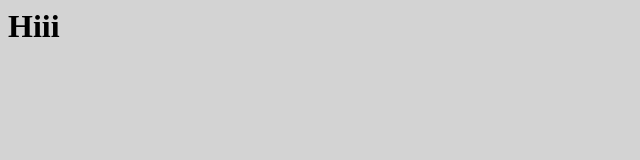
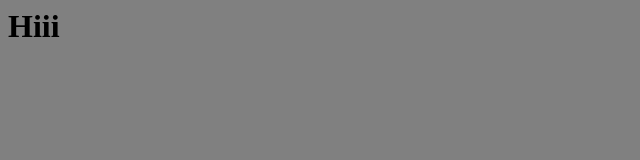
Before and after one commit to ankipoonia/ankipoonia.github.io, a plain HTML site: page index.html in a window 1280 px wide. Shown: the whole page, without its empty margins (0-640 px from the left). Drawn offline with Linux system fonts and the light colour scheme.

Commit message:
Update index.html

```diff
--- a/index.html
+++ b/index.html
@@ -3,7 +3,7 @@
   <head>
     <style>
       body {
-            background-color: lightgray;
+            background-color: gray;
             }
     </style>
     <meta charset="utf-8">
```
